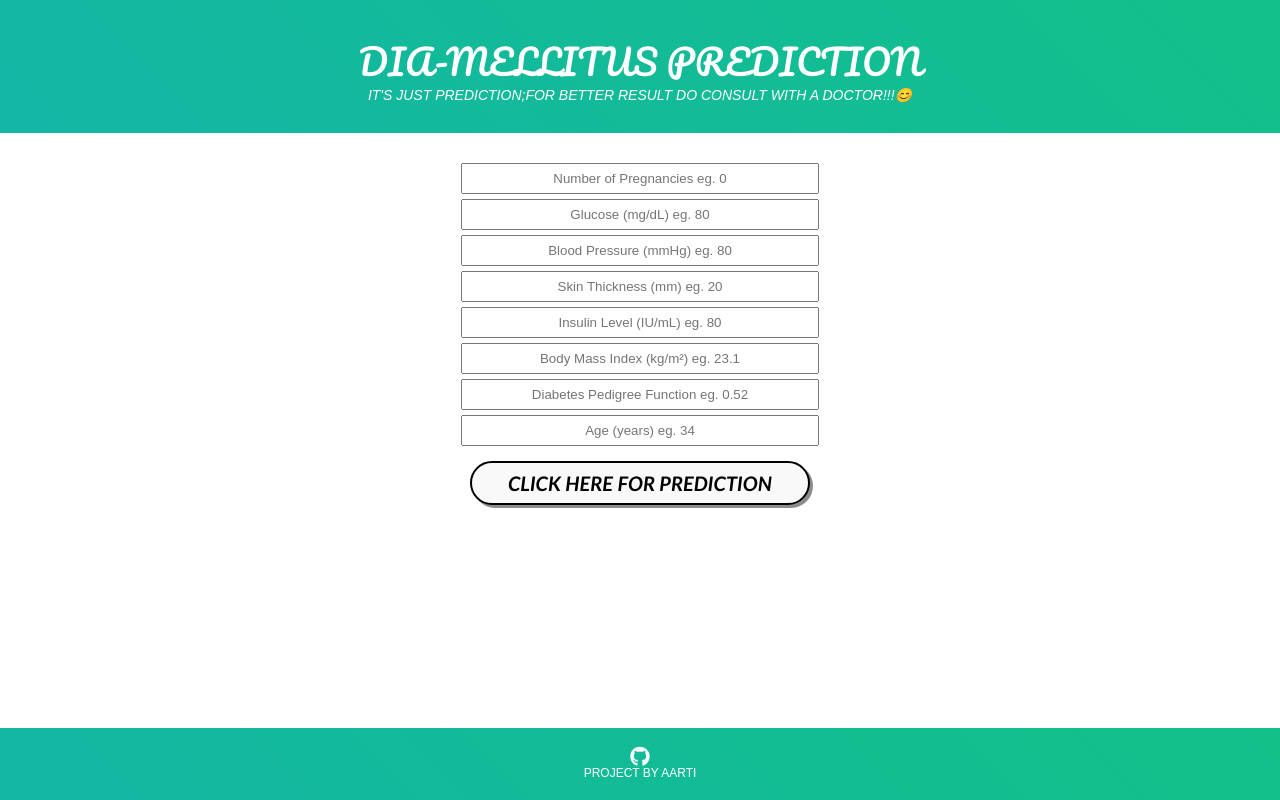
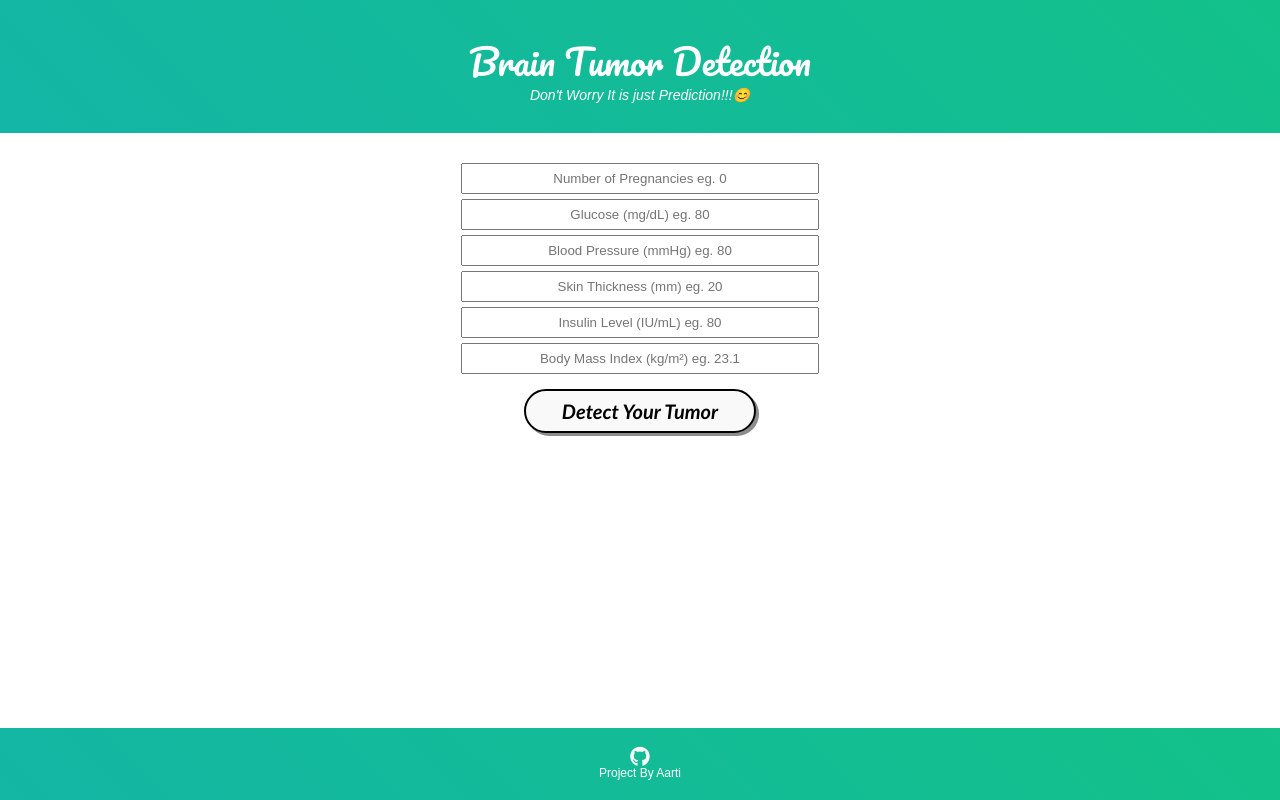
Before and after one commit to AartiS2/Project, a Flask app: page / in a window 1280 px wide. Run offline with Flask 2, Linux system fonts and the light colour scheme; parts of the project's set-up code (start-up, migrations or seed data) failed here and were passed over; some libraries are stand-ins or nearby versions.

Commit message:
Update index.html

```diff
--- a/templates/index.html
+++ b/templates/index.html
@@ -3,7 +3,7 @@
 <html lang="en" dir="ltr">
     <head>
         <meta charset="utf-8">
-        <title>Dia-Mellitus Prediction</title>
+        <title>Brain Tumor Detection</title>
         <link rel="shortcut icon" href="{{ url_for('static', filename='diabetes-favicon.ico') }}">
         <link rel="stylesheet" type="text/css" href="{{ url_for('static', filename='styles.css') }}">
         <script src="https://kit.fontawesome.com/5f3f547070.js" crossorigin="anonymous"></script>
@@ -14,9 +14,9 @@
 
         <!-- Website Title -->
     	<div class="container">
-            <h2 class='container-heading'><span class="heading_font">DIA-MELLITUS PREDICTION</span></h2>
+            <h2 class='container-heading'><span class="heading_font">Brain Tumor Detection</span></h2>
             <div class='description'>
-    			<p>IT'S JUST PREDICTION;FOR BETTER RESULT DO CONSULT WITH A DOCTOR!!!😊</p>
+    			<p>Don't Worry It is just Prediction!!!😊</p>
     		</div>
     	</div>
 
@@ -29,10 +29,8 @@
                 <input class="form-input" type="text" name="skinthickness" placeholder="Skin Thickness (mm) eg. 20"><br>
                 <input class="form-input" type="text" name="insulin" placeholder="Insulin Level (IU/mL) eg. 80"><br>
                 <input class="form-input" type="text" name="bmi" placeholder="Body Mass Index (kg/m²) eg. 23.1"><br>
-                <input class="form-input" type="text" name="dpf" placeholder="Diabetes Pedigree Function eg. 0.52"><br>
-                <input class="form-input" type="text" name="age" placeholder="Age (years) eg. 34"><br>
 
-        		<input type="submit" class="my-cta-button" value="CLICK HERE FOR PREDICTION">
+        		<input type="submit" class="my-cta-button" value="Detect Your Tumor">
         	</form>
     	</div>
 
@@ -41,7 +39,7 @@
            <div class="contact">
                <a target="_blank" href="https://github.com/AartiS2/Project"><i class="fab fa-github fa-lg contact-icon"></i></a>
              </div>
-           <p class='footer-description'>PROJECT BY AARTI</p>
+           <p class='footer-description'>Project By Aarti</p>
        </div>
 
     </body>
```
